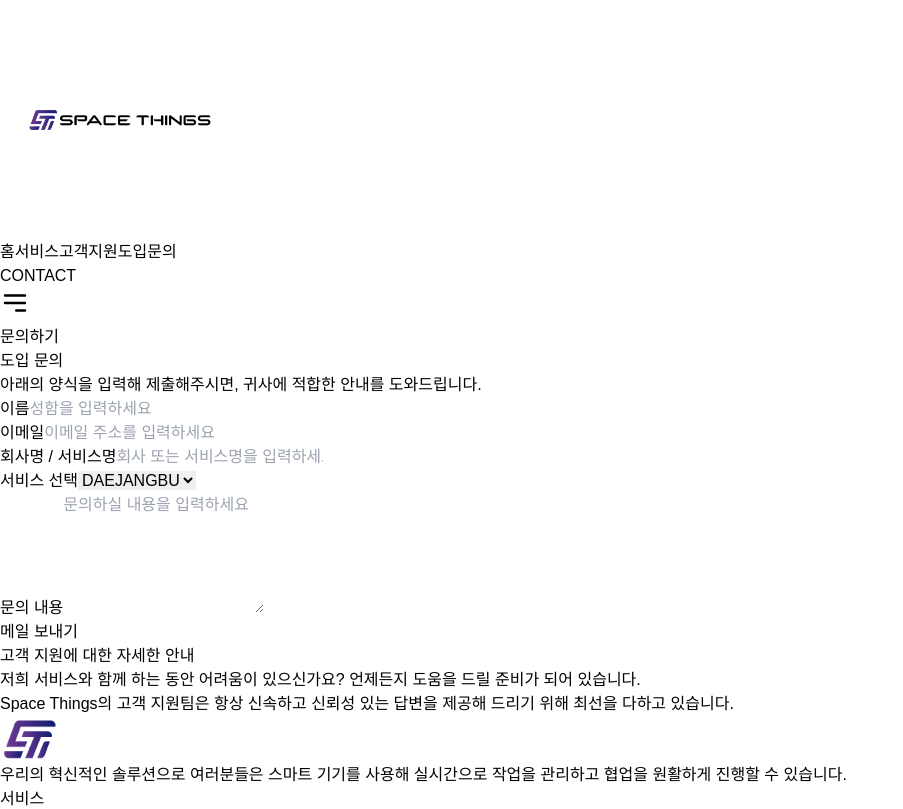
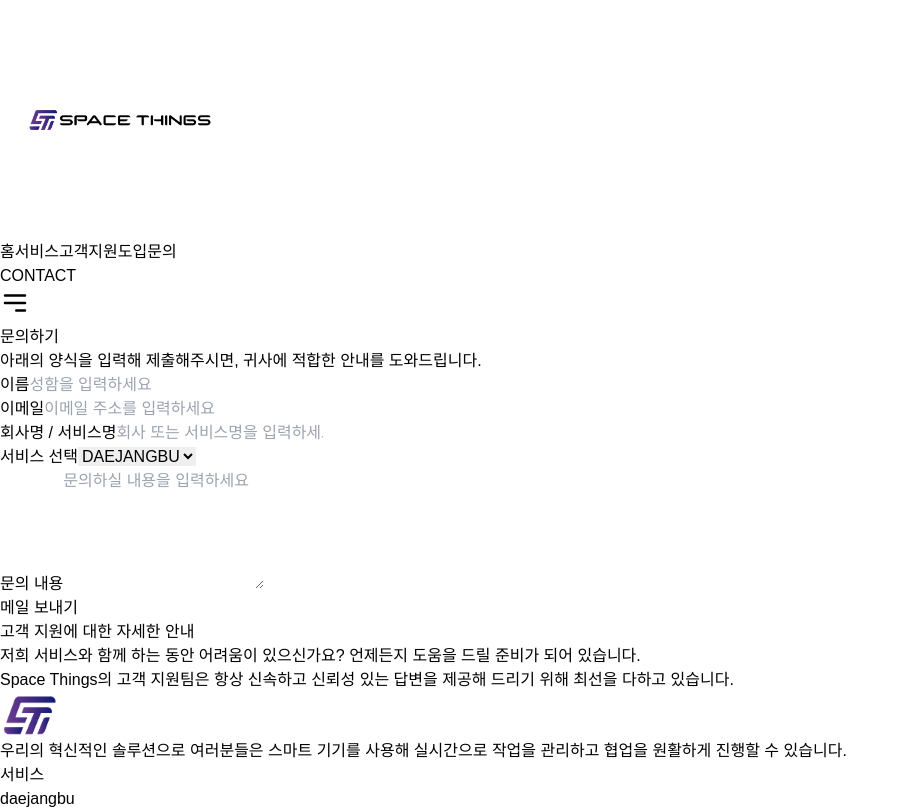
Before and after one commit to Souravhere/spacethings, a Next.js app: page /contact in a window 1280 px wide. Shown: the top 809 px of the page, without its empty margins (0-903 px from the left). Built offline with nearby package versions, Linux system fonts and the light colour scheme; a web font is replaced by a local one.

Commit message:
nothing big just commit for the update

```diff
--- a/src/app/contact/page.tsx
+++ b/src/app/contact/page.tsx
@@ -52,7 +52,6 @@ const ContactPage = () => {
           variants={fadeInUp}
         >
           <div className="text-center mb-4">
-            <h2 className="text-2xl font-semibold text-blue-700">도입 문의</h2>
             <p className="text-gray-600">
             아래의 양식을 입력해 제출해주시면, 귀사에 적합한 안내를 도와드립니다.
             </p>
```
